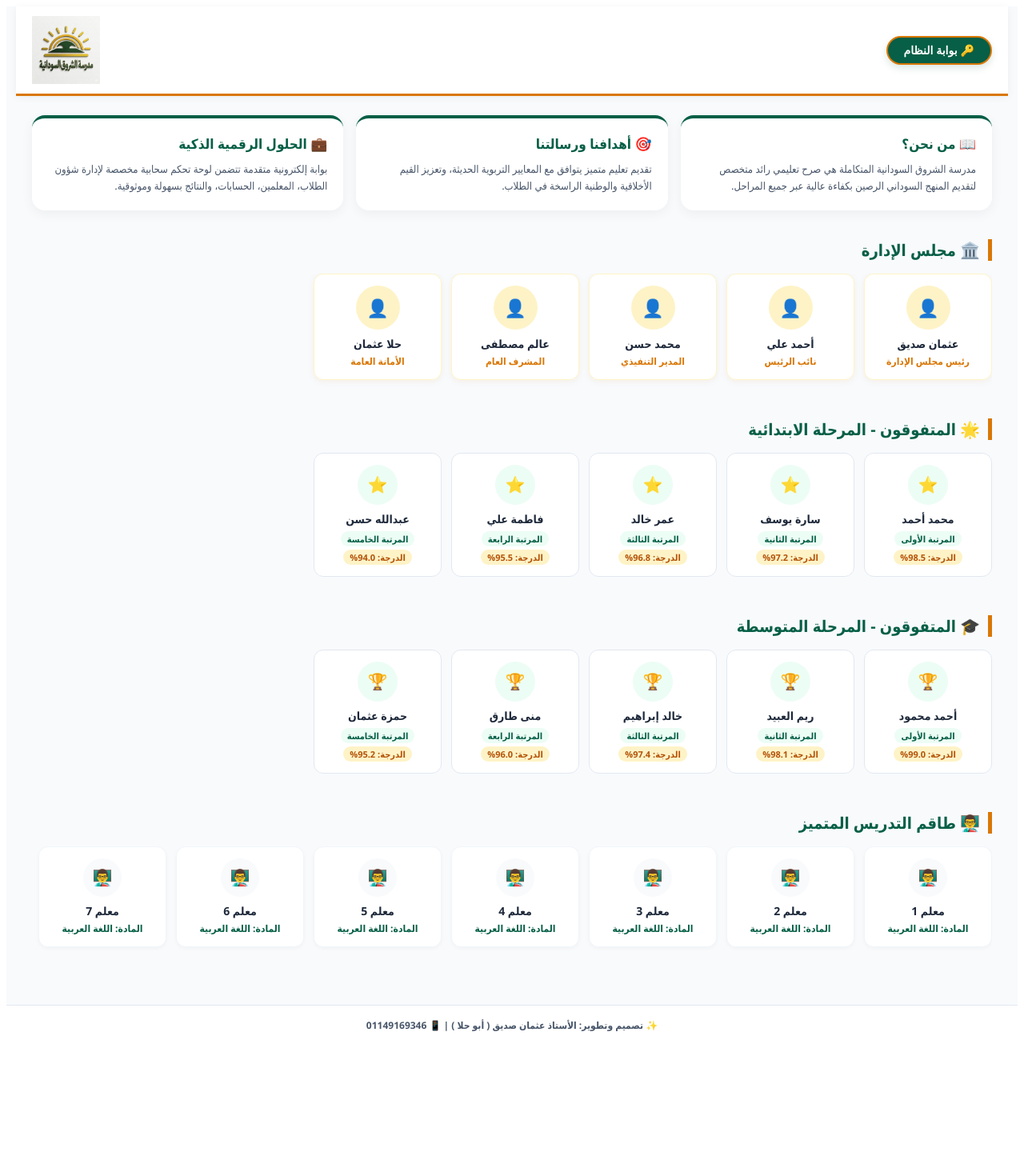
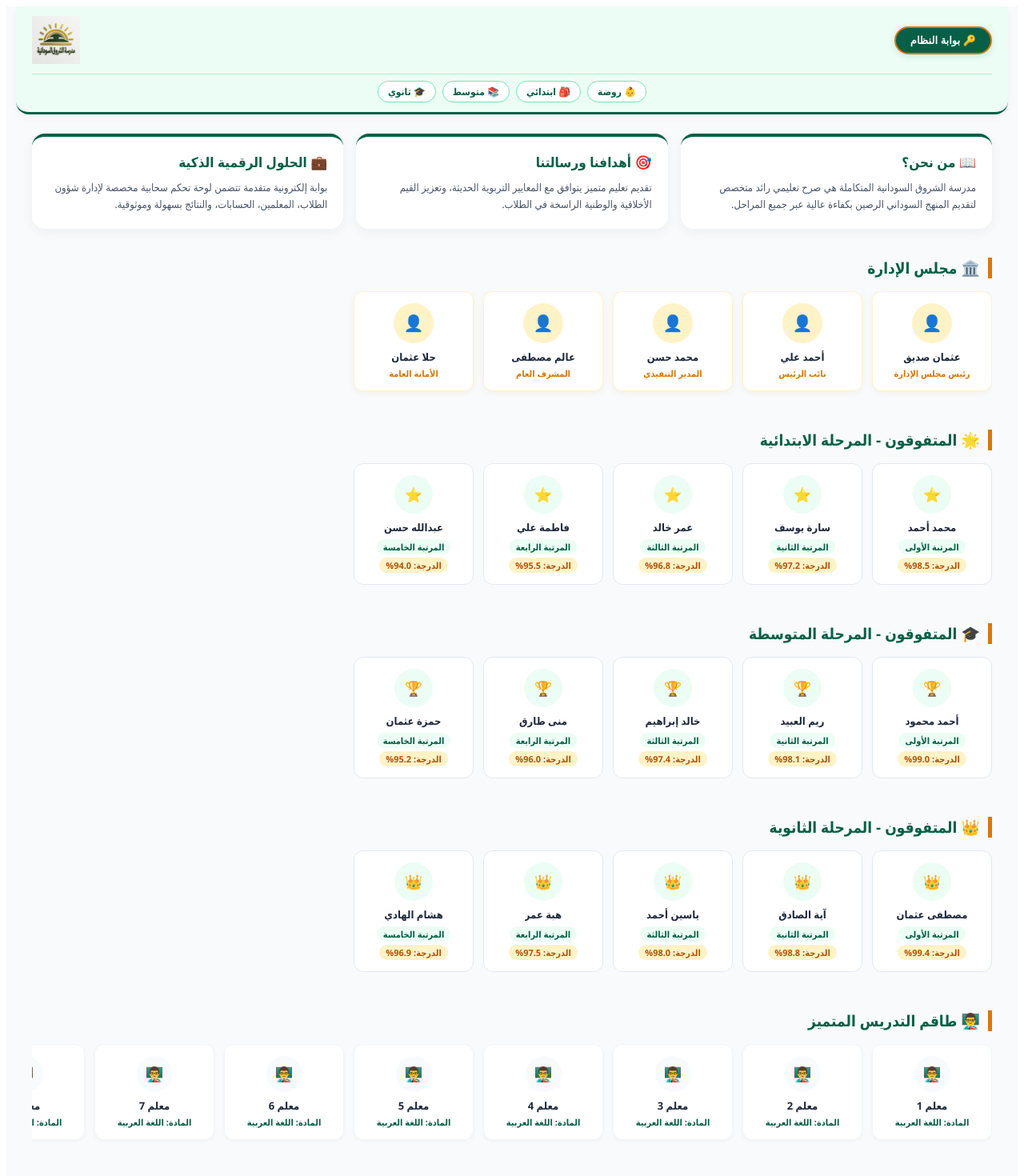
Before and after one commit to osman55-design/alshoruk-school, a React (Vite) app: page / in a window 1280 px wide. Shown: the top 1470 px of the page at 80% size. Before the commit the page ends 1314 px from the top, so only its background shows below. Built offline with nearby package versions, Linux system fonts and the light colour scheme; no server answers; the database is empty.

Commit message:
Add secondary students state and fetch logic

```diff
--- a/src/LandingPage.jsx
+++ b/src/LandingPage.jsx
@@ -12,6 +12,7 @@ export default function LandingPage({ goToLogin }) {
   const [boardMembers, setBoardMembers] = useState([]);
   const [primaryStudents, setPrimaryStudents] = useState([]);
   const [middleStudents, setMiddleStudents] = useState([]);
+  const [secondaryStudents, setSecondaryStudents] = useState([]);
   const [teachers, setTeachers] = useState([]);
 
   useEffect(() => {
@@ -29,6 +30,9 @@ export default function LandingPage({ goToLogin }) {
         const { data: midStudents } = await supabase.from('top_students').select('*').eq('stage', 'middle').limit(5);
         if (midStudents) setMiddleStudents(midStudents);
 
+        const { data: secStudents } = await supabase.from('top_students').select('*').eq('stage', 'secondary').limit(5);
+        if (secStudents) setSecondaryStudents(secStudents);
+
         const { data: teacherList } = await supabase.from('teachers').select('*').limit(25);
         if (teacherList) setTeachers(teacherList);
       } catch (err) {
@@ -40,7 +44,7 @@ export default function LandingPage({ goToLogin }) {
 
   return (
     <div style={styles.container}>
-      {/* إدراج تنسيقات السحب الأفقي للموبايل */}
+      {/* تنسيقات السحب الأفقي للموبايل */}
       <style>{`
         .scroll-container {
           display: flex;
@@ -59,18 +63,29 @@ export default function LandingPage({ goToLogin }) {
         }
         .scroll-item {
           scroll-snap-align: start;
-          flex: 0 0 160px; /* عرض مناسب يتيح رؤية عدة عناصر أو التمرير بسلاسة على الموبايل */
+          flex: 0 0 150px;
         }
       `}</style>
 
-      {/* الهيدر العلوي */}
+      {/* الهيدر العلوي المنسق الأنيق بخلفية خضراء فاتحة */}
       <header style={styles.header}>
-        <button type="button" style={styles.systemPortalBtn} onClick={goToLogin}>
-          🔑 بوابة النظام
-        </button>
+        {/* الصف العلوي: زر البوابة والشعار متناسقان على نفس المستوى */}
+        <div style={styles.headerTopRow}>
+          <button type="button" style={styles.systemPortalBtn} onClick={goToLogin}>
+            🔑 بوابة النظام
+          </button>
 
-        <div style={styles.logoContainer}>
-          <img src="/logo.png" alt="شعار المدرسة" style={styles.logoImage} />
+          <div style={styles.logoContainer}>
+            <img src="/logo.png" alt="شعار المدرسة" style={styles.logoImage} />
+          </div>
+        </div>
+
+        {/* الصف السفلي: شريط المراحل التعليمية المنسق */}
+        <div style={styles.stagesBar}>
+          <span style={styles.stageBadge}>👶 روضة</span>
+          <span style={styles.stageBadge}>🎒 ابتدائي</span>
+          <span style={styles.stageBadge}>📚 متوسط</span>
+          <span style={styles.stageBadge}>🎓 ثانوي</span>
         </div>
       </header>
 
@@ -161,6 +176,29 @@ export default function LandingPage({ goToLogin }) {
           </div>
         </section>
 
+        {/* المتفوقون - المرحلة الثانوية */}
+        <section style={styles.sectionContainer}>
+          <h2 style={styles.sectionHeading}>👑 المتفوقون - المرحلة الثانوية</h2>
+          <div className="scroll-container">
+            {(secondaryStudents.length > 0 ? secondaryStudents : [
+              { name: 'مصطفى عثمان', grade: 'المرتبة الأولى', total_score: '99.4%' },
+              { name: 'آية الصادق', grade: 'المرتبة الثانية', total_score: '98.8%' },
+              { name: 'ياسين أحمد', grade: 'المرتبة الثالثة', total_score: '98.0%' },
+              { name: 'هبة عمر', grade: 'المرتبة الرابعة', total_score: '97.5%' },
+              { name: 'هشام الهادي', grade: 'المرتبة الخامسة', total_score: '96.9%' },
+            ]).map((item, idx) => (
+              <div key={idx} className="scroll-item" style={styles.studentCard}>
+                <div style={styles.studentAvatar}>{item.avatar ? <img src={item.avatar} alt="" style={styles.avatarImg} /> : '👑'}</div>
+                <h4 style={styles.memberName}>{item.name}</h4>
+                <div style={styles.badgeGroup}>
+                  <span style={styles.studentGrade}>{item.grade || 'المرتبة'}</span>
+                  <span style={styles.scoreBadge}>الدرجة: {item.total_score || item.score || '99%'}</span>
+                </div>
+              </div>
+            ))}
+          </div>
+        </section>
+
         {/* طاقم التدريس */}
         <section style={styles.sectionContainer}>
           <h2 style={styles.sectionHeading}>👨‍🏫 طاقم التدريس المتميز</h2>
@@ -197,22 +235,26 @@ const styles = {
     color: '#1e293b',
   },
   header: {
+    backgroundColor: '#ecfdf5', // خلفية خضراء فاتحة بالكامل
+    borderBottom: '3px solid #065f46',
+    boxShadow: '0 4px 12px rgba(0, 0, 0, 0.04)',
+    padding: '12px 20px',
+    maxWidth: '1200px',
+    margin: '0 auto',
+    borderRadius: '0 0 16px 16px',
+  },
+  headerTopRow: {
     display: 'flex',
     justifyContent: 'space-between',
     alignItems: 'center',
-    padding: '12px 20px',
-    backgroundColor: '#ffffff',
-    borderBottom: '3px solid #d97706',
-    boxShadow: '0 2px 10px rgba(0,0,0,0.05)',
-    maxWidth: '1200px',
-    margin: '0 auto',
+    marginBottom: '12px',
   },
   logoContainer: {
     display: 'flex',
     alignItems: 'center',
   },
   logoImage: {
-    height: '85px',
+    height: '60px', // حجم متناسق وأنيق للشعار
     width: 'auto',
     objectFit: 'contain',
   },
@@ -220,12 +262,32 @@ const styles = {
     backgroundColor: '#065f46',
     color: '#ffffff',
     border: '2px solid #d97706',
-    padding: '8px 20px',
-    borderRadius: '25px',
+    padding: '8px 18px',
+    borderRadius: '20px',
     fontWeight: 'bold',
-    fontSize: '14px',
+    fontSize: '13px',
     cursor: 'pointer',
-    boxShadow: '0 4px 10px rgba(6, 95, 70, 0.15)',
+    boxShadow: '0 2px 8px rgba(6, 95, 70, 0.15)',
+    whiteSpace: 'nowrap',
+  },
+  stagesBar: {
+    display: 'flex',
+    justifyContent: 'center',
+    alignItems: 'center',
+    gap: '8px',
+    flexWrap: 'wrap',
+    paddingTop: '8px',
+    borderTop: '1px solid #a7f3d0',
+  },
+  stageBadge: {
+    backgroundColor: '#ffffff',
+    color: '#065f46',
+    border: '1px solid #6ee7b7',
+    padding: '4px 12px',
+    borderRadius: '15px',
+    fontSize: '12px',
+    fontWeight: 'bold',
+    boxShadow: '0 1px 3px rgba(0,0,0,0.03)',
     whiteSpace: 'nowrap',
   },
   mainContent: {
@@ -261,7 +323,7 @@ const styles = {
   },
   sectionHeading: {
     color: '#065f46',
-    fontSize: '20px',
+    fontSize: '19px',
     borderRight: '5px solid #d97706',
     paddingRight: '10px',
     marginBottom: '16px',
@@ -305,8 +367,8 @@ const styles = {
     boxSizing: 'border-box',
   },
   avatarCircle: {
-    width: '55px',
-    height: '55px',
+    width: '50px',
+    height: '50px',
     borderRadius: '50%',
     backgroundColor: '#fef3c7',
     color: '#d97706',
@@ -314,11 +376,11 @@ const styles = {
     alignItems: 'center',
     justifyContent: 'center',
     marginBottom: '8px',
-    fontSize: '22px',
+    fontSize: '20px',
   },
   studentAvatar: {
-    width: '50px',
-    height: '50px',
+    width: '48px',
+    height: '48px',
     borderRadius: '50%',
     backgroundColor: '#ecfdf5',
     color: '#065f46',
@@ -326,18 +388,18 @@ const styles = {
     alignItems: 'center',
     justifyContent: 'center',
     marginBottom: '8px',
-    fontSize: '20px',
+    fontSize: '18px',
   },
   teacherAvatar: {
-    width: '48px',
-    height: '48px',
+    width: '45px',
+    height: '45px',
     borderRadius: '50%',
     backgroundColor: '#f8fafc',
     display: 'flex',
     alignItems: 'center',
     justifyContent: 'center',
     marginBottom: '8px',
-    fontSize: '20px',
+    fontSize: '18px',
   },
   avatarImg: {
     width: '100%',
@@ -347,17 +409,17 @@ const styles = {
   },
   memberName: {
     margin: '0 0 4px 0',
-    fontSize: '14px',
+    fontSize: '13px',
     fontWeight: 'bold',
     color: '#1e293b',
     whiteSpace: 'nowrap',
     overflow: 'hidden',
     textOverflow: 'ellipsis',
-    maxWidth: '140px',
+    maxWidth: '130px',
   },
   memberRole: {
     margin: 0,
-    fontSize: '12px',
+    fontSize: '11px',
     color: '#d97706',
     fontWeight: 'bold',
   },
@@ -386,17 +448,17 @@ const styles = {
   },
   teacherName: {
     margin: '0 0 4px 0',
-    fontSize: '14px',
+    fontSize: '13px',
     fontWeight: 'bold',
     color: '#1e293b',
     whiteSpace: 'nowrap',
     overflow: 'hidden',
     textOverflow: 'ellipsis',
-    maxWidth: '140px',
+    maxWidth: '130px',
   },
   teacherSubject: {
     margin: 0,
-    fontSize: '12px',
+    fontSize: '11px',
     color: '#065f46',
     fontWeight: 'bold',
   },
```
